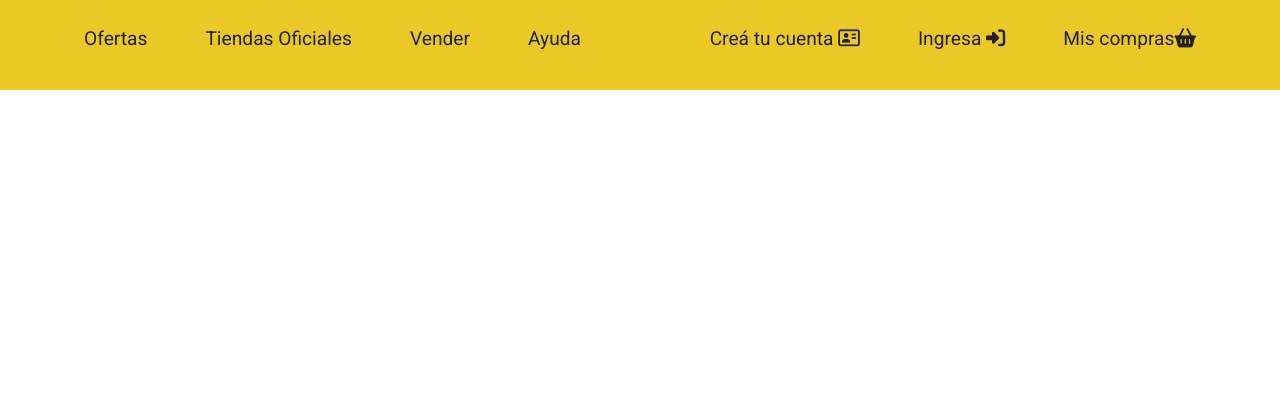
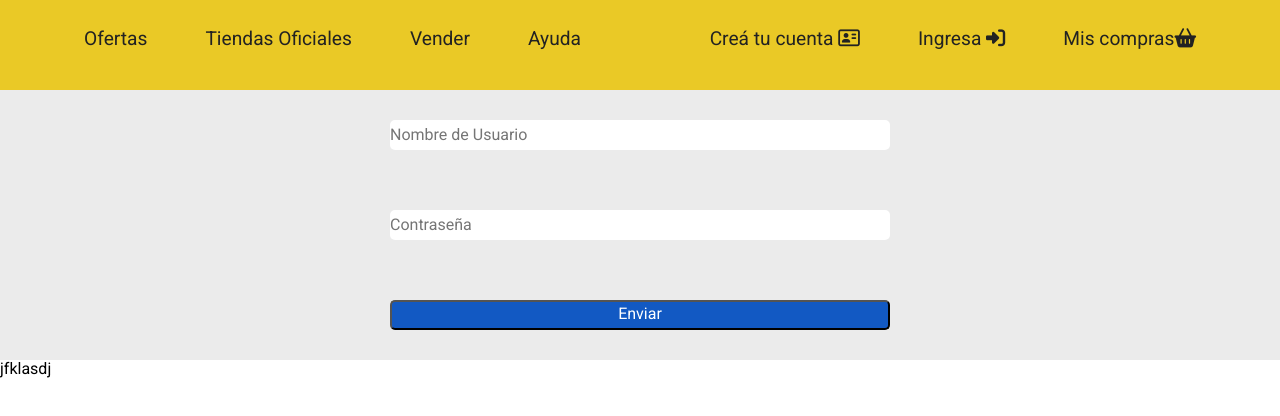
Before and after one commit to fdeloredo/mercadoliebre, a website: page views/login.html in a window 1280 px wide. Shown: the part 166-582 px from the top of the page. Drawn offline with Linux system fonts and the light colour scheme; files that its build step writes are made by us from their sources.

Commit message:
commit hecho

```diff
--- a/public/css/styles.css
+++ b/public/css/styles.css
@@ -477,7 +477,38 @@ font-size: 2vw;
       border-radius: 5px;
       font-weight: 600;
       color: #03264C;
-
-
-
+      }
+      /*a ACA VAN LOS ESTILOS DEL LOGIN */
+    .mainlogin{
+      width: 100%;
+      align-content: center;
+      background-color: #ebebeb;
+      display: block;
+      text-align: center;
+     }
+     .nombredeusuariologin, .contrasenalogin {
+      width: 100%;
+      max-width: 500px;
+      justify-content: space-around;
+      align-items: center;
+      border-radius: 5px;
+      border: none;
+      height: 30px;
+      }
+    .nombredeusuariologin1, .contrasenalogin1 {
+      display: block;
+      justify-content: space-around;
+      padding: 30px 0px;
     }
+    .botonenviar {
+      background-color: #1259c3 ;
+      color: #FFF;
+      width: 100%;
+      max-width: 500px;
+      border-radius: 5px;
+      text-align: center;
+      height: 30px;
+     }
+     .botonenviar1 {
+       padding: 30px 0px;
+     }
--- a/views/login.html
+++ b/views/login.html
@@ -44,9 +44,22 @@
       </ul>
     </nav>
   </header>
+  <main class="mainlogin">
+      <section>
+         <div class="nombredeusuariologin1">
+           <input type="text" name="nombredeusuario" id="" placeholder="Nombre de Usuario" class="nombredeusuariologin">
+        </div>
+        <div class="contrasenalogin1">
+           <input type="password" name="clave" placeholder="Contraseña" class="contrasenalogin" >
+          </div>
+      </section>
+      <div class="botonenviar1">
+      <button class="botonenviar">Enviar</button>
+    </div>
+  </main>
 
 </body>
 <footer>
-
+<p>jfklasdj</p>
 
 </footer>
```
Also changed, not shown: views/home.html (+1 -1 lines).
